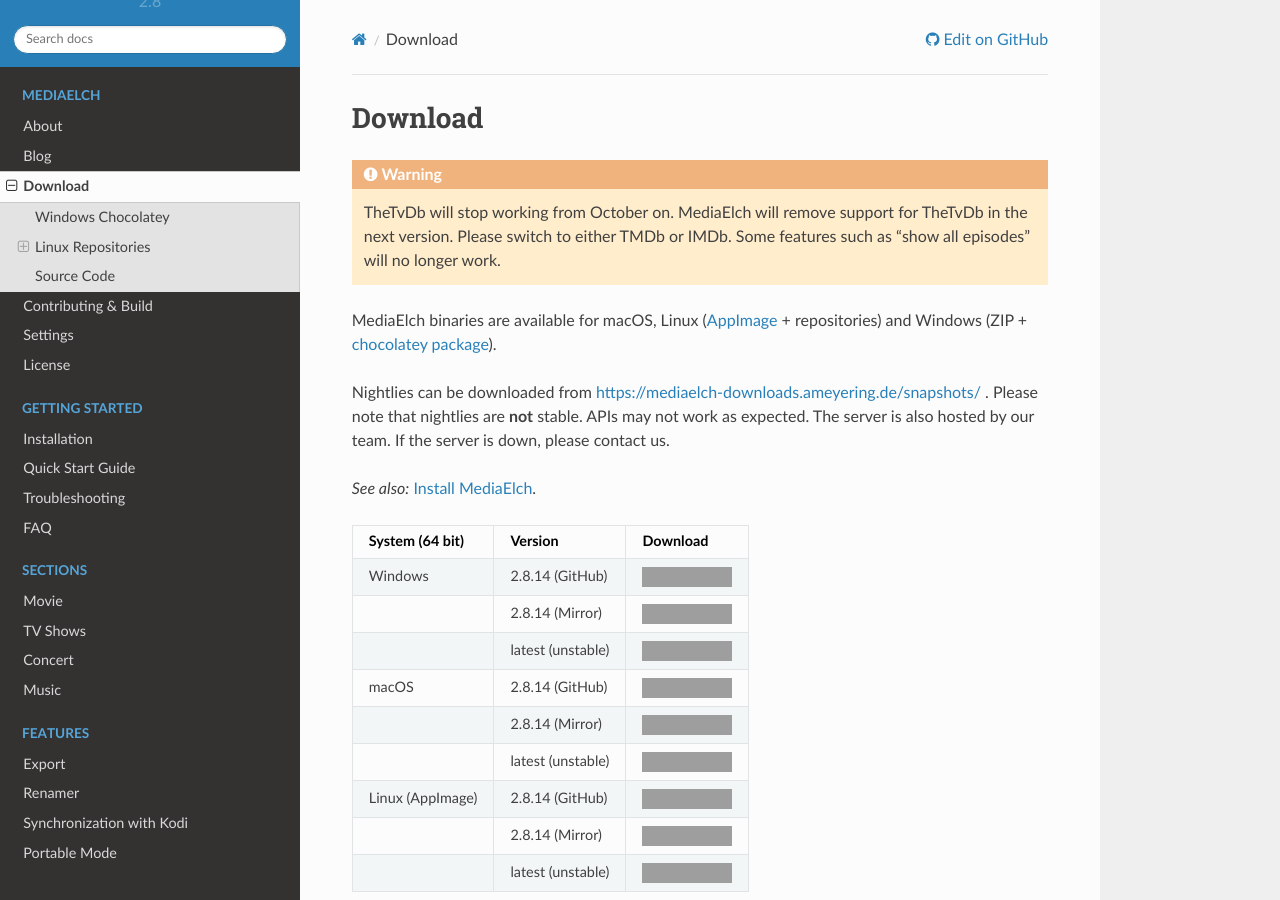
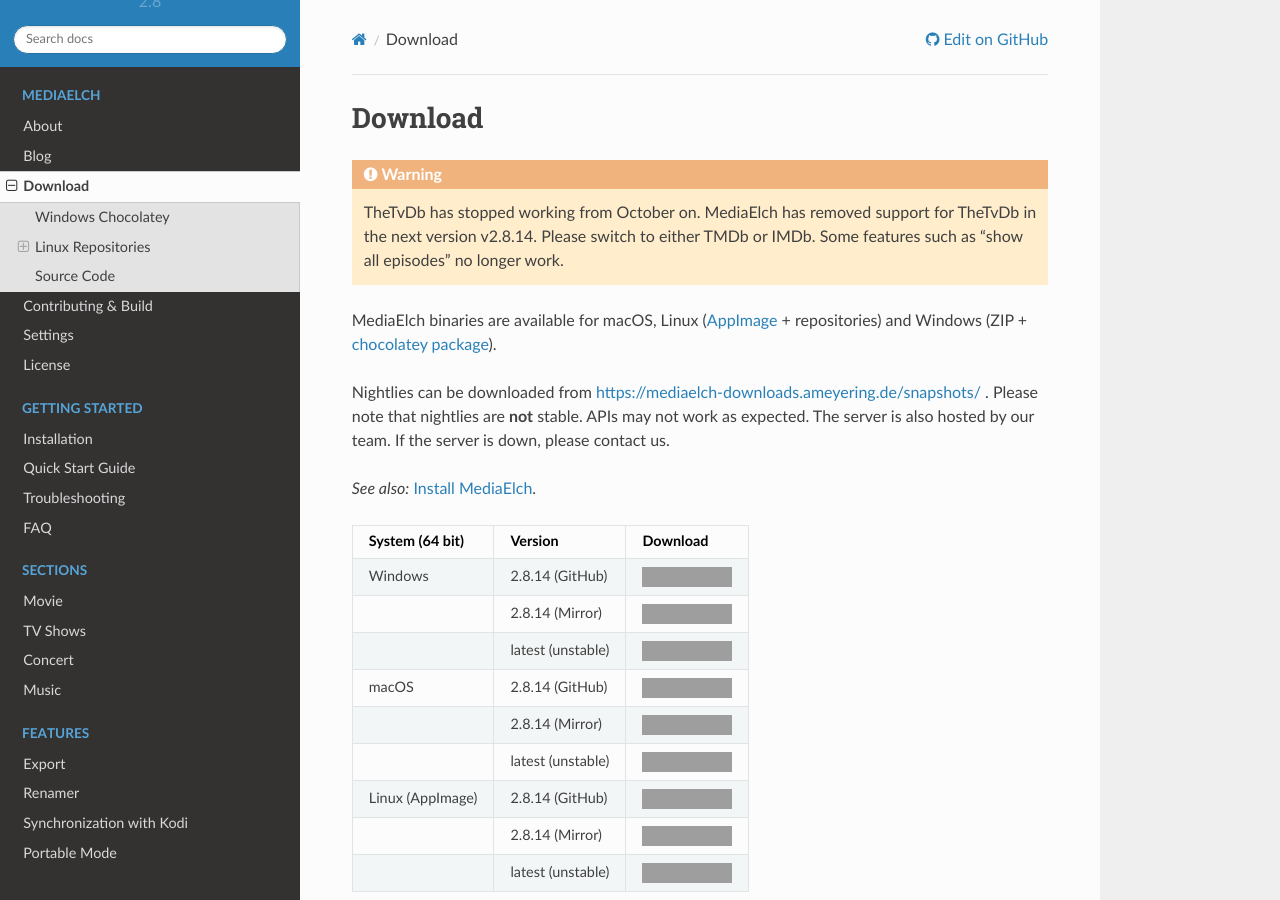
Before and after one commit to mediaelch/mediaelch-doc, a Sphinx documentation site: the page built from docs/source/download.rst, in a window 1280 px wide and 900 px high, cut to the strip 0-900 px from the top of the window. Built offline with Sphinx 7.4.7 and the Read the Docs theme 2.0.0, drawn with Linux system fonts in a browser that asks for light colours; pages that are not in the unit, such as notebooks, are missing from menus; grey boxes are pictures that could not be loaded.

Commit message:
[Downloads] Fix warning about TheTvDb

```diff
--- a/docs/source/download.rst
+++ b/docs/source/download.rst
@@ -4,8 +4,8 @@
 
 .. warning::
 
-   TheTvDb will stop working from October on.  MediaElch will remove support for TheTvDb in the next version.
-   Please switch to either TMDb or IMDb.  Some features such as "show all episodes" will no longer work.
+   TheTvDb has stopped working from October on.  MediaElch has removed support for TheTvDb in the next version v2.8.14.
+   Please switch to either TMDb or IMDb.  Some features such as "show all episodes" no longer work.
 
 
 MediaElch binaries are available for macOS, Linux (AppImage_ + repositories) and
```
